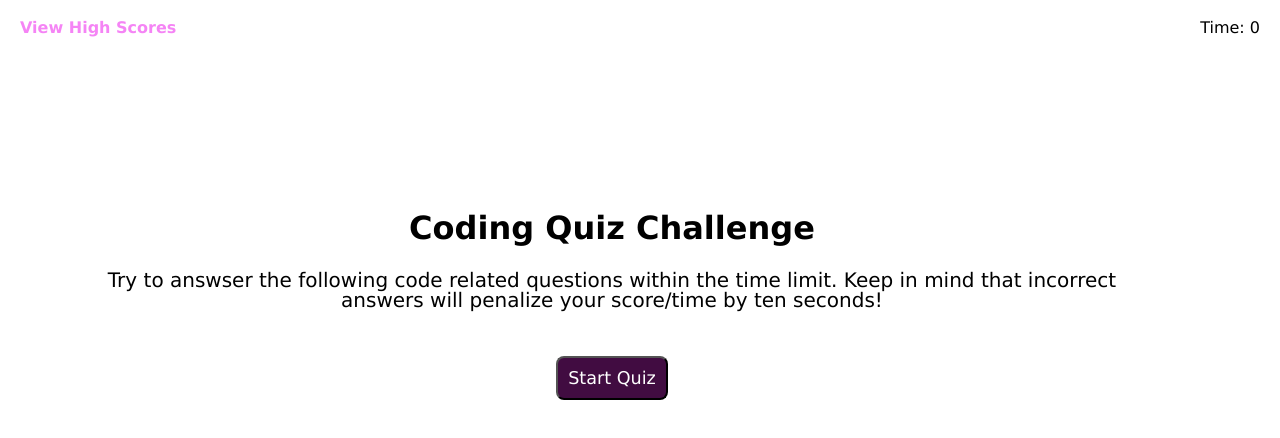
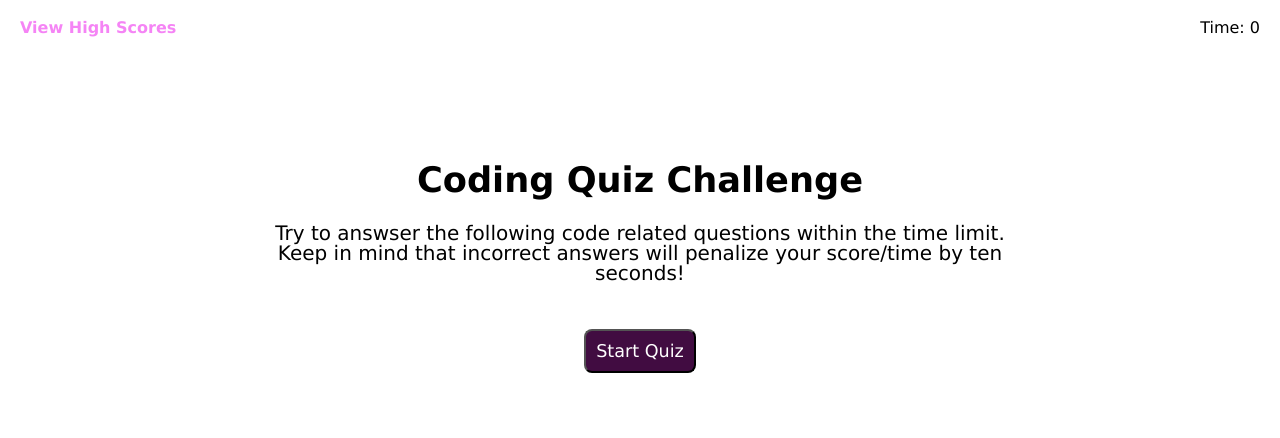
Before and after one commit to Huntken26/coding-quiz, a plain HTML site: page index.html in a window 1280 px wide. Drawn offline with Linux system fonts and the light colour scheme.

Commit message:
finished initial css, added some javascript comments

```diff
--- a/Assets/CSS/style.css
+++ b/Assets/CSS/style.css
@@ -23,18 +23,16 @@ nav {
 }
 
 .wrapper {
-    width: 80%;
-    margin: 100px;
+    margin-left: 250px;
+    margin-right: 250px;
     text-align: center;
-
-
 }
 
 
 .title {
-    font-size: 200%;
+    font-size: 220%;
     font-weight: bolder;
-    margin-top: 150px;
+    margin-top: 100px;
     padding: 10px;
 }
 
--- a/Assets/Javascript/script.js
+++ b/Assets/Javascript/script.js
@@ -0,0 +1,5 @@
+//Need to set variables/  get element by id's for the h1, text, and button.
+// Those will all dissapear upon on click event, then the first question will pop up. append this and set styles within JS
+// repeat this for each question
+// set arrays and if then statements, functions etc.
+// plan it all out during my study group
```
